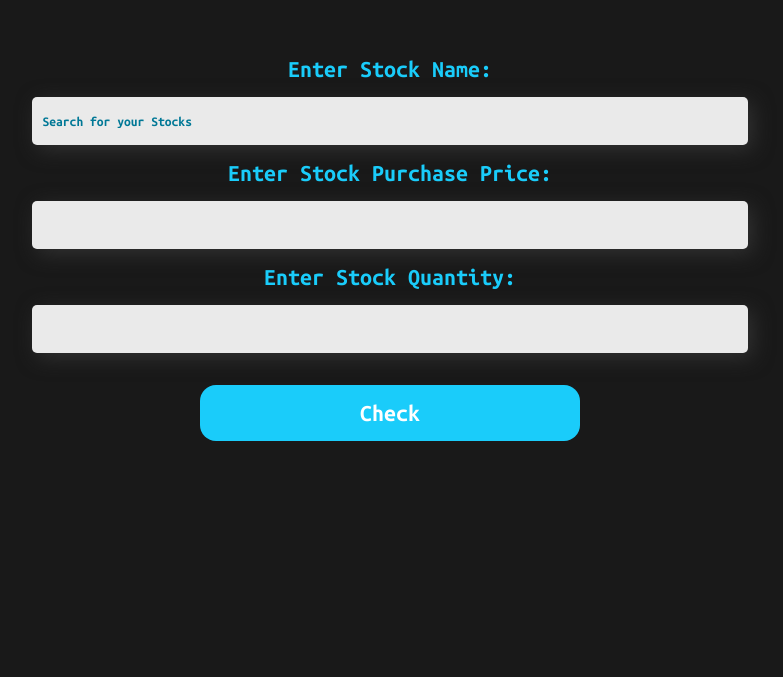
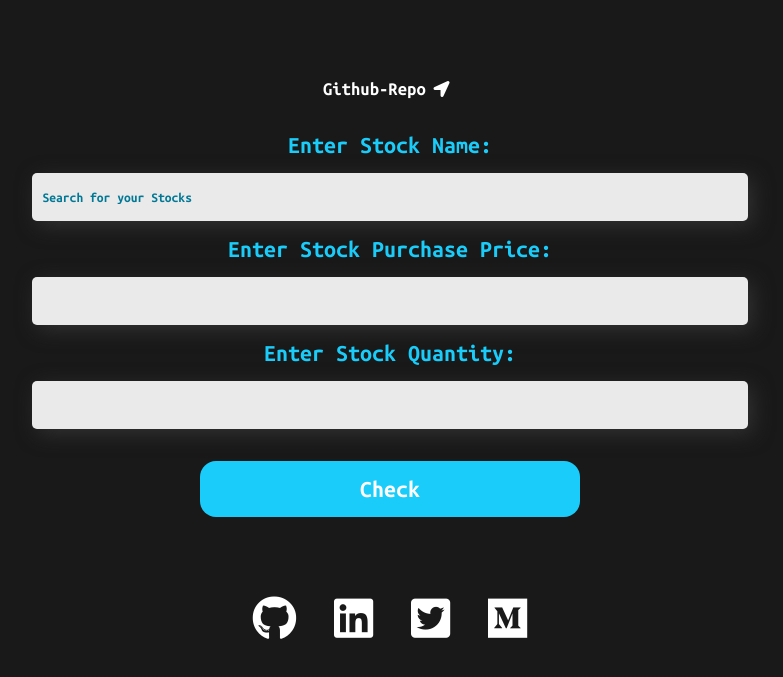
Before and after one commit to horsemaker/stocks-profit-loss, a plain HTML site: page index.html in a window 1280 px wide. Shown: the part 791-1468 px from the top of the page, without its empty margins (250-1033 px from the left). Before the commit the page ends 1280 px from the top, so only its background shows below. Drawn offline with Linux system fonts and the light colour scheme.

Commit message:
feat: footer & repo link

```diff
--- a/index.html
+++ b/index.html
@@ -7,6 +7,12 @@
     <title>How's my money doing?</title>
     <link rel="icon" href="assets/stock.ico" />
     <link rel="stylesheet" href="style.css" />
+    <link
+    rel="stylesheet"
+    href="https://pro.fontawesome.com/releases/v5.10.0/css/all.css"
+    integrity="sha384-AYmEC3Yw5cVb3ZcuHtOA93w35dYTsvhLPVnYs9eStHfGJvOvKxVfELGroGkvsg+p"
+    crossorigin="anonymous"
+  />
   </head>
   <body>
     <div id="profitEmojis" style="display: none">
@@ -46,6 +52,7 @@
     </div>
     <div id="main-app">
       <form class="form-style">
+        <h3 class="github-repo"><a class="github-repo-link" href="https://github.com/horsemaker/birthday-palindrome">Github-Repo<span><i class="fas fa-location-arrow redirect"></i></span></a></h3>
         <label for="stock-code" class="label-style">Enter Stock Name: </label>
         <input
           type="text"
@@ -83,6 +90,12 @@
       </div>
       <!-- <p id="input-test"></p> -->
     </div>
+    <footer class="footer">
+      <a href="https://github.com/horsemaker"><i class="fab fa-github"></i></a>
+      <a href="https://www.linkedin.com/in/yashghodekar/"><i class="fab fa-linkedin"></i></a>
+      <a href="https://twitter.com/horsemaker_"><i class="fab fa-twitter-square"></i></a>
+      <a href="https://yash-ghodekar.medium.com/"><i class="fab fa-medium"></i></a>
+    </footer>
     <script src="script.js"></script>
   </body>
 </html>
--- a/style.css
+++ b/style.css
@@ -288,3 +288,30 @@ body {
   -webkit-animation-delay: 3s, 1.5s;
   animation-delay: 3s, 1.5s;
 }
+
+.footer,
+i {
+  color: white;
+  text-align: center;
+  font-size: 2.8rem;
+  margin-top: 5vh;
+  margin-right: 0.6vw;
+  margin-left: 0.6vw;
+}
+
+.github-repo {
+  /* border: 1px solid white; */
+  text-align: center;
+  color: white;
+  margin-top: 0;
+  padding: 0;
+}
+
+.github-repo-link {
+  color: white;
+  text-decoration: none;
+}
+
+.redirect {
+  font-size: 1rem;
+}
```
